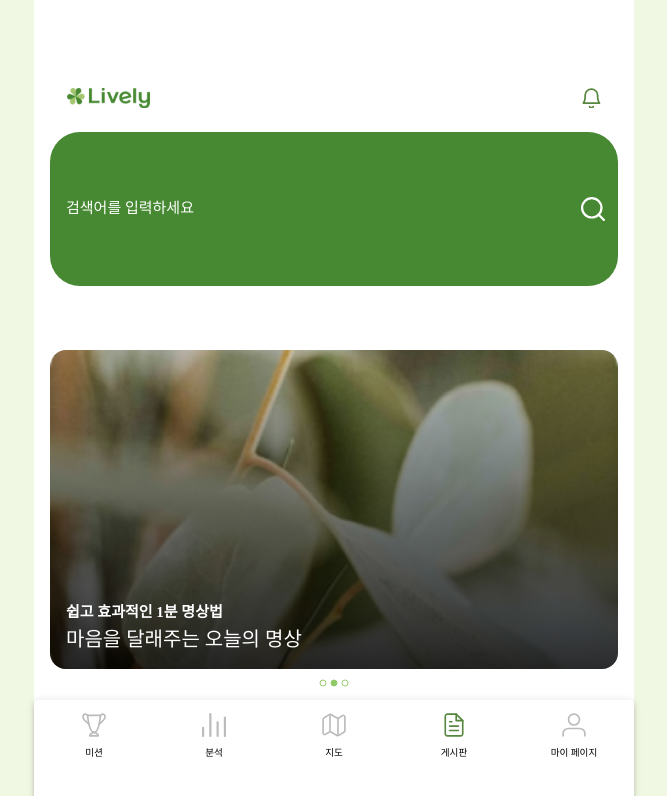
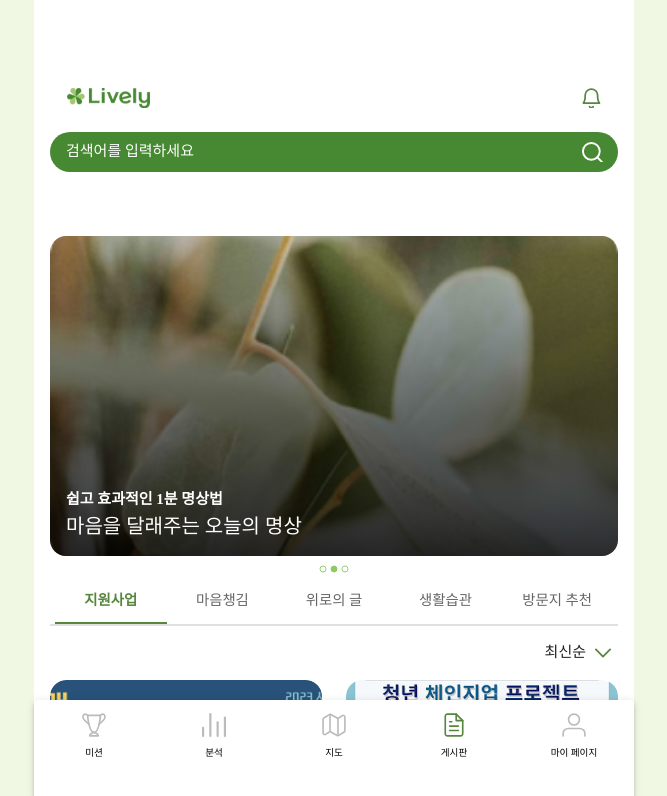
Before and after one commit to 9oormthon-univ/2024_DANPOON_TEAM_28_FE, a React (Vite) app: page /info in a window 1280 px wide. Shown: the top 796 px of the page, without its empty margins (306-973 px from the left). Built offline with nearby package versions, Linux system fonts and the light colour scheme; a web font is replaced by a local one.

Commit message:
Design : SearchBar 디자인 다시 수정

```diff
--- a/src/components/SearchBar.style.ts
+++ b/src/components/SearchBar.style.ts
@@ -5,7 +5,7 @@ export const infoBoardStyle: SxProps<Theme> = {
     display: 'flex',
     width: '100%',
     height: '12vw',
-    maxHeight: '5%',
+    maxHeight: '40px',
     padding: '9px 12px 9px 16px',
     flexDirection: 'row',
     justifyContent: 'space-between',
--- a/src/components/SearchBar.tsx
+++ b/src/components/SearchBar.tsx
@@ -73,7 +73,7 @@ const SearchBar: React.FC<ISearchBarProps> = ({ page, onSearch }) => {
                     if (onSearch) onSearch(searchText);
                 }}
             >
-                <SearchIcon sx={{ fontSize: '1.5rem', paddingRight: '7px' }} />
+                <SearchIcon sx={{ fontSize: '1.3rem', paddingRight: '7px' }} />
             </IconButton>
         </Box>
     );
```
